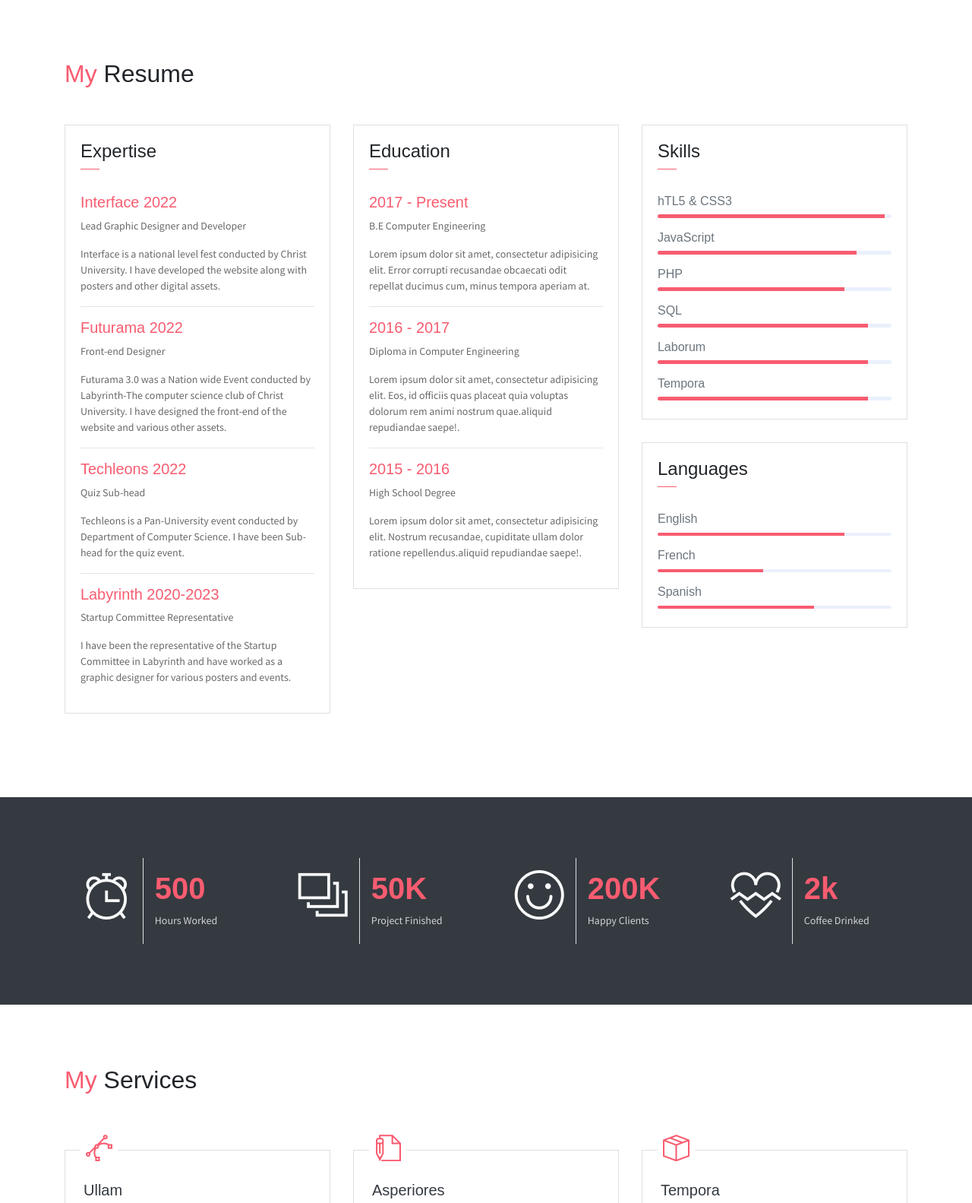
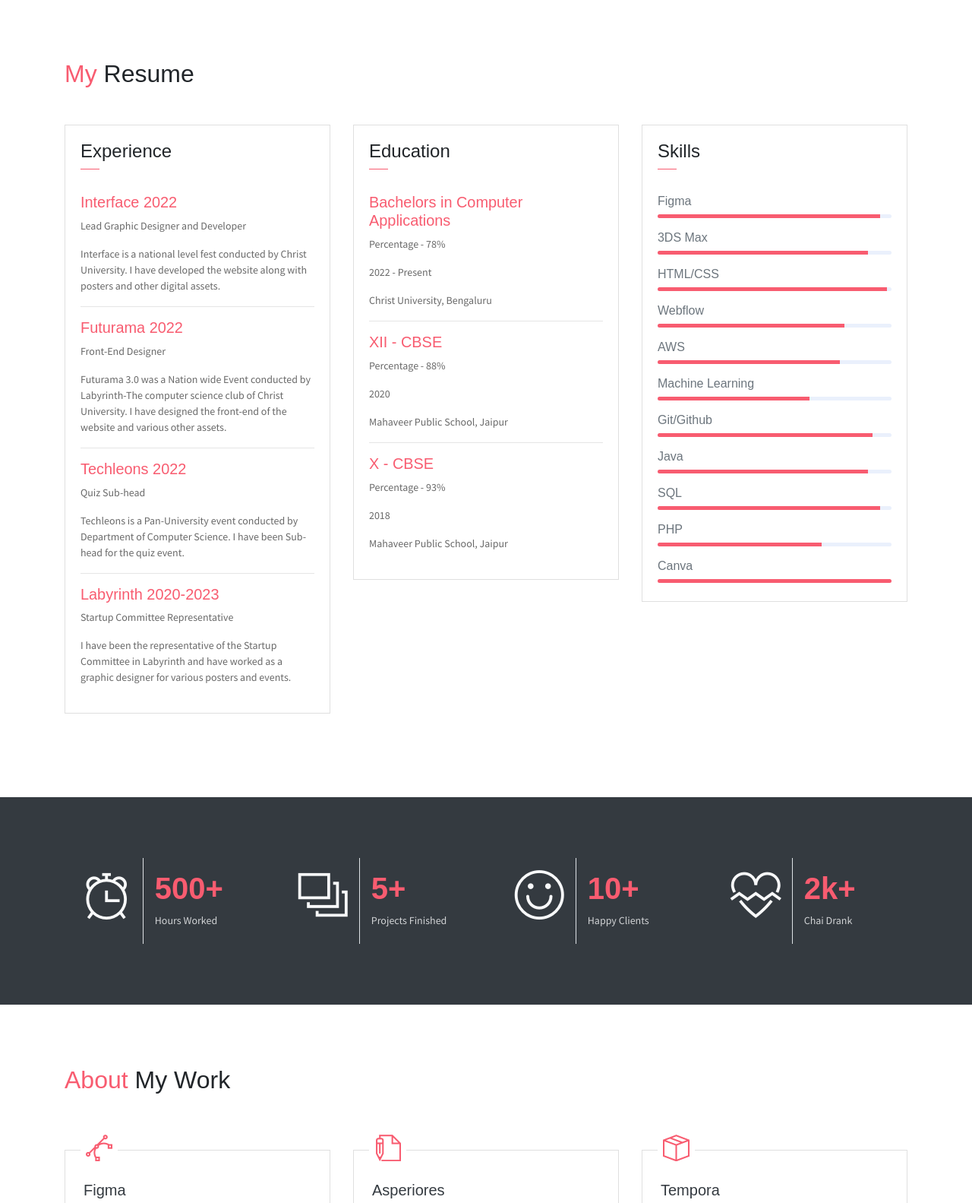
Before and after one commit to Akki-jain/portfolio.github.io, a plain HTML site: page index.html in a window 1280 px wide. Shown: the part 1217-2800 px from the top of the page at 76% size. Drawn offline with Linux system fonts and the light colour scheme; some packages are replaced by stand-ins of ours.

Commit message:
Added edu, exp, skills

```diff
--- a/index.html
+++ b/index.html
@@ -16,18 +16,18 @@
     <header class="header">
         <div class="container">
             <ul class="social-icons pt-3">
-                <li class="social-item"><a class="social-link text-light" href="#"><i class="ti-email" aria-hidden="true"></i></a></li>
-                <li class="social-item"><a class="social-link text-light" href="#"><i class="ti-linkedin" aria-hidden="true"></i></a></li>
-                <li class="social-item"><a class="social-link text-light" href="#"><i class="ti-github" aria-hidden="true"></i></a></li>
-                <li class="social-item"><a class="social-link text-light" href="#"><i class="ti-twitter" aria-hidden="true"></i></a></li>
+                <li class="social-item"><a class="social-link text-light" href="mailto:jainakshat75@gmail.com"><i class="ti-email" aria-hidden="true"></i></a></li>
+                <li class="social-item"><a class="social-link text-light" href="https://www.linkedin.com/in/akshat-jain-0713a51b9/"><i class="ti-linkedin" aria-hidden="true"></i></a></li>
+                <li class="social-item"><a class="social-link text-light" href="https://github.com/Akki-jain"><i class="ti-github" aria-hidden="true"></i></a></li>
+                <li class="social-item"><a class="social-link text-light" href="https://twitter.com/Akkiprime"><i class="ti-twitter" aria-hidden="true"></i></a></li>
                 <!-- <li class="social-item"><a class="social-link text-light" href="#"><i class="ti-google" aria-hidden="true"></i></a></li> -->
-                <li class="social-item"><a class="social-link text-light" href="#"><i class="ti-instagram" aria-hidden="true"></i></a></li>
+                <li class="social-item"><a class="social-link text-light" href="https://www.instagram.com/the_traiders_india/"><i class="ti-instagram" aria-hidden="true"></i></a></li>
             </ul>
             <div class="header-content">
                 <h4 class="header-subtitle" >Hello, I am</h4>
                 <h1 class="header-title">Akshat Jain</h1>
                 <h6 class="header-mono" >Frond end Designer | Developer</h6>
-                <button class="btn btn-primary btn-rounded"><i class="ti-printer pr-2"></i>Print Resume</button>
+                <button class="btn btn-primary btn-rounded"><i class="ti-printer pr-2"></i> <a href="https://drive.google.com/file/d/1jeQu-GLsTivpmxtu48dQaF2lhERujATQ/view?usp=sharing" style = "text-decoration: none; color:white;">Print Resume</a></button>
             </div>
         </div>
     </header>
@@ -76,7 +76,7 @@
                 <span class="line mb-5"></span>
                 <h5 class="mb-3">A Web Designer / Developer Located In Bengaluru, India</h5>
                 <p class="mt-20">I design using Figma, Webflow, and much more...</p>
-                <button class="btn btn-outline-danger"><i class="icon-down-circled2 "></i>Download My CV</button>
+                <button class="btn btn-outline-danger"><i class="icon-down-circled2 "></i><a href="https://drive.google.com/file/d/1jeQu-GLsTivpmxtu48dQaF2lhERujATQ/view?usp=sharing" style = "text-decoration: none; ">Download My CV</a></button>
             </div>
             <div class="col-lg-4 about-card">
                 <h3 class="font-weight-light">Personal Info</h3>
@@ -89,12 +89,12 @@
                     <li><span>Address</span> : 502 Malabar Plaza, SG Palya, Bengaluru</li>
                 </ul>
                 <ul class="social-icons pt-3">
-                    <li class="social-item"><a class="social-link" href="#"><i class="ti-linkedin" aria-hidden="true"></i></a></li>
-                    <li class="social-item"><a class="social-link" href="#"><i class="ti-email" aria-hidden="true"></i></a></li>
-                    <li class="social-item"><a class="social-link" href="#"><i class="ti-twitter" aria-hidden="true"></i></a></li>
-                    <!-- <li class="social-item"><a class="social-link" href="#"><i class="ti-google" aria-hidden="true"></i></a></li> -->
-                    <li class="social-item"><a class="social-link" href="#"><i class="ti-instagram" aria-hidden="true"></i></a></li>
-                    <li class="social-item"><a class="social-link" href="#"><i class="ti-github" aria-hidden="true"></i></a></li>
+                    <li class="social-item"><a class="social-link" href="mailto:jainakshat75@gmail.com"><i class="ti-email" aria-hidden="true"></i></a></li>
+                <li class="social-item"><a class="social-link" href="https://www.linkedin.com/in/akshat-jain-0713a51b9/"><i class="ti-linkedin" aria-hidden="true"></i></a></li>
+                <li class="social-item"><a class="social-link" href="https://github.com/Akki-jain"><i class="ti-github" aria-hidden="true"></i></a></li>
+                <li class="social-item"><a class="social-link" href="https://twitter.com/Akkiprime"><i class="ti-twitter" aria-hidden="true"></i></a></li>
+                <!-- <li class="social-item"><a class="social-link" href="#"><i class="ti-google" aria-hidden="true"></i></a></li> -->
+                <li class="social-item"><a class="social-link" href="https://www.instagram.com/the_traiders_india/"><i class="ti-instagram" aria-hidden="true"></i></a></li>
                 </ul>
             </div>
             <div class="col-lg-4 about-card">
@@ -137,7 +137,7 @@
                     <div class="card">
                        <div class="card-header">
                             <div class="mt-2">
-                                <h4>Expertise</h4>
+                                <h4>Experience</h4>
                                 <span class="line"></span>
                             </div>
                         </div>
@@ -147,7 +147,7 @@
                             <P class="subtitle">Interface is a national level fest conducted by Christ University. I have developed the website along with posters and other digital assets.</P>
                             <hr>
                             <h6 class="title text-danger">Futurama 2022</h6>
-                            <P>Front-end Designer</P>
+                            <P>Front-End Designer</P>
                             <P class="subtitle">Futurama 3.0 was a Nation wide Event conducted by Labyrinth-The computer science club of Christ University. I have designed the front-end of the website and various other assets.</P>
                             <hr>
                             <h6 class="title text-danger">Techleons 2022</h6>
@@ -169,17 +169,20 @@
                             </div>
                         </div>
                         <div class="card-body">
-                            <h6 class="title text-danger">2017 - Present</h6>
-                            <P>B.E Computer Engineering</P>
-                            <P class="subtitle">Lorem ipsum dolor sit amet, consectetur adipisicing elit. Error corrupti recusandae obcaecati odit repellat ducimus cum, minus tempora aperiam at.</P>
+                            <h6 class="title text-danger">Bachelors in Computer Applications</h6>
+                            <P>Percentage - 78%</P>
+                            <P>2022 - Present</P>
+                            <P class="subtitle">Christ University, Bengaluru</P>
                             <hr>
-                            <h6 class="title text-danger">2016 - 2017</h6>
-                            <P>Diploma in Computer Engineering</P>
-                            <P class="subtitle">Lorem ipsum dolor sit amet, consectetur adipisicing elit. Eos, id officiis quas placeat quia voluptas dolorum rem animi nostrum quae.aliquid repudiandae saepe!.</P>
+                            <h6 class="title text-danger">XII - CBSE</h6>
+                            <P>Percentage - 88%</P>
+                            <P>2020</P>
+                            <P class="subtitle">Mahaveer Public School, Jaipur</P>
                             <hr>
-                            <h6 class="title text-danger">2015 - 2016</h6>
-                            <P>High School Degree</P>
-                            <P class="subtitle">Lorem ipsum dolor sit amet, consectetur adipisicing elit. Nostrum recusandae, cupiditate ullam dolor ratione repellendus.aliquid repudiandae saepe!.</P>
+                            <h6 class="title text-danger">X - CBSE</h6>
+                            <P>Percentage - 93%</P>
+                            <P>2018</P>
+                            <P class="subtitle">Mahaveer Public School, Jaipur</P>
 
                         </div>
                     </div>
@@ -193,33 +196,53 @@
                             </div>
                         </div>
                         <div class="card-body pb-2">
-                           <h6>hTL5 &amp; CSS3</h6>
+                            <h6>Figma</h6>
                             <div class="progress mb-3">
-                                <div class="progress-bar bg-danger" role="progressbar" style="width: 97%" aria-valuenow="25" aria-valuemin="0" aria-valuemax="100"></div>
+                                <div class="progress-bar bg-danger" role="progressbar" style="width: 95%" aria-valuenow="25" aria-valuemin="0" aria-valuemax="100"></div>
                             </div>
-                            <h6>JavaScript</h6>
+                            <h6>3DS Max</h6>
                             <div class="progress mb-3">
-                                <div class="progress-bar bg-danger" role="progressbar" style="width: 85%" aria-valuenow="25" aria-valuemin="0" aria-valuemax="100"></div>
+                                <div class="progress-bar bg-danger" role="progressbar" style="width: 90%" aria-valuenow="75" aria-valuemin="0" aria-valuemax="100"></div>
+                            </div>
+                            <h6>HTML/CSS</h6>
+                            <div class="progress mb-3">
+                                <div class="progress-bar bg-danger" role="progressbar" style="width: 98%" aria-valuenow="50" aria-valuemin="0" aria-valuemax="100"></div>
+                            </div>
+                            <h6>Webflow</h6>
+                            <div class="progress mb-3">
+                                <div class="progress-bar bg-danger" role="progressbar" style="width: 80%" aria-valuenow="75" aria-valuemin="0" aria-valuemax="100"></div>
+                            </div>
+                            <h6>AWS</h6>
+                            <div class="progress mb-3">
+                                 <div class="progress-bar bg-danger" role="progressbar" style="width: 78%" aria-valuenow="25" aria-valuemin="0" aria-valuemax="100"></div>
+                            </div>
+                            <h6>Machine Learning</h6>
+                            <div class="progress mb-3">
+                                 <div class="progress-bar bg-danger" role="progressbar" style="width: 65%" aria-valuenow="25" aria-valuemin="0" aria-valuemax="100"></div>
+                            </div>
+                            <h6>Git/Github</h6>
+                            <div class="progress mb-3">
+                                <div class="progress-bar bg-danger" role="progressbar" style="width: 92%" aria-valuenow="75" aria-valuemin="0" aria-valuemax="100"></div>
+                            </div>
+                            <h6>Java</h6>
+                            <div class="progress mb-3">
+                                <div class="progress-bar bg-danger" role="progressbar" style="width: 90%" aria-valuenow="75" aria-valuemin="0" aria-valuemax="100"></div>
+                            </div>
+                            <h6>SQL</h6>
+                            <div class="progress mb-3">
+                                <div class="progress-bar bg-danger" role="progressbar" style="width: 95%" aria-valuenow="75" aria-valuemin="0" aria-valuemax="100"></div>
                             </div>
                             <h6>PHP</h6>
                             <div class="progress mb-3">
-                                <div class="progress-bar bg-danger" role="progressbar" style="width: 80%" aria-valuenow="50" aria-valuemin="0" aria-valuemax="100"></div>
+                                <div class="progress-bar bg-danger" role="progressbar" style="width: 70%" aria-valuenow="50" aria-valuemin="0" aria-valuemax="100"></div>
                             </div>
-                            <h6>SQL</h6>
+                            <h6>Canva</h6>
                             <div class="progress mb-3">
-                                <div class="progress-bar bg-danger" role="progressbar" style="width: 90%" aria-valuenow="75" aria-valuemin="0" aria-valuemax="100"></div>
-                            </div>
-                            <h6>Laborum</h6>
-                            <div class="progress mb-3">
-                                <div class="progress-bar bg-danger" role="progressbar" style="width: 90%" aria-valuenow="75" aria-valuemin="0" aria-valuemax="100"></div>
-                            </div>
-                            <h6>Tempora</h6>
-                            <div class="progress mb-3">
-                                <div class="progress-bar bg-danger" role="progressbar" style="width: 90%" aria-valuenow="75" aria-valuemin="0" aria-valuemax="100"></div>
+                                <div class="progress-bar bg-danger" role="progressbar" style="width: 100%" aria-valuenow="75" aria-valuemin="0" aria-valuemax="100"></div>
                             </div>
                         </div>
                     </div>
-                    <div class="card">
+                    <!-- <div class="card">
                        <div class="card-header">
                             <div class="pull-left">
                                 <h4 class="mt-2">Languages</h4>
@@ -240,7 +263,7 @@
                                 <div class="progress-bar bg-danger" role="progressbar" style="width: 67%" aria-valuenow="50" aria-valuemin="0" aria-valuemax="100"></div>
                             </div>
                         </div>
-                    </div>
+                    </div> -->
                 </div>
             </div>
         </div>
@@ -255,7 +278,7 @@
                             <div class="m-auto"><i class="ti-alarm-clock icon-xl"></i></div>
                         </div>
                         <div class="col-7 text-left py-3">
-                            <h1 class="text-danger font-weight-bold font40">500</h1>
+                            <h1 class="text-danger font-weight-bold font40">500+</h1>
                             <p class="text-light mb-1">Hours Worked</p>
                         </div>
                     </div>
@@ -266,8 +289,8 @@
                             <div class="m-auto"><i class="ti-layers-alt icon-xl"></i></div>
                         </div>
                         <div class="col-7 text-left py-3">
-                            <h1 class="text-danger font-weight-bold font40">50K</h1>
-                            <p class="text-light mb-1">Project Finished</p>
+                            <h1 class="text-danger font-weight-bold font40">5+</h1>
+                            <p class="text-light mb-1">Projects Finished</p>
                         </div>
                     </div>
                 </div>
@@ -277,7 +300,7 @@
                             <div class="m-auto"><i class="ti-face-smile icon-xl"></i></div>
                         </div>
                         <div class="col-7 text-left py-3">
-                            <h1 class="text-danger font-weight-bold font40">200K</h1>
+                            <h1 class="text-danger font-weight-bold font40">10+</h1>
                             <p class="text-light mb-1">Happy Clients</p>
                         </div>
                     </div>
@@ -288,8 +311,8 @@
                             <div class="m-auto"><i class="ti-heart-broken icon-xl"></i></div>
                         </div>
                         <div class="col-7 text-left py-3">
-                            <h1 class="text-danger font-weight-bold font40">2k</h1>
-                            <p class="text-light mb-1">Coffee Drinked</p>
+                            <h1 class="text-danger font-weight-bold font40">2k+</h1>
+                            <p class="text-light mb-1">Chai Drank</p>
                         </div>
                     </div>
                 </div>
@@ -299,7 +322,7 @@
 
     <section class="section" id="service">
         <div class="container">
-            <h2 class="mb-5 pb-4"><span class="text-danger">My</span> Services</h2>
+            <h2 class="mb-5 pb-4"><span class="text-danger">About</span> My Work</h2>
             <div class="row">
                 <div class="col-md-4 col-sm-6">
                     <div class="card mb-5">
@@ -307,7 +330,7 @@
                             <i class="ti-vector text-danger" aria-hidden="true"></i>
                         </div>
                         <div class="card-body px-4 py-3">
-                            <h5 class="mb-3 card-title text-dark">Ullam</h5>
+                            <h5 class="mb-3 card-title text-dark">Figma</h5>
                             <P class="subtitle">Lorem ipsum dolor sit amet, consectetur adipisicing elit. Ullam commodi provident, dolores reiciendis enim pariatur error optio, tempora ex, nihil nesciunt! In praesentium sunt commodi, unde ipsam ex veritatis laboriosam dolor asperiores suscipit blanditiis, dignissimos quos nesciunt nulla aperiam officia.</P>
                         </div>
                     </div>
@@ -643,7 +666,7 @@
             <div class="row">
                 <div class="blog-card">
                     <div class="img-holder">
-                        <img src="assets/imgs/blog1.jpg" alt="Download free bootstrap 4 landing page, free boootstrap 4 templates, Download free bootstrap 4.1 landing page, free boootstrap 4.1.1 templates, meyawo Landing page">
+                        <img src="assets/imgs/blog1.jpg" alt="image">
                     </div>
                     <div class="content-holder">
                         <h6 class="title">Consectetur adipisicing elit</h6>
@@ -666,7 +689,7 @@
                 <!-- blog-card -->
                 <div class="blog-card">
                     <div class="img-holder">
-                        <img src="assets/imgs/blog2.jpg" alt="Download free bootstrap 4 landing page, free boootstrap 4 templates, Download free bootstrap 4.1 landing page, free boootstrap 4.1.1 templates, meyawo Landing page">
+                        <img src="assets/imgs/blog2.jpg" alt="image">
                     </div>
                     <div class="content-holder">
                         <h6 class="title">Explicabo illo</h6>
@@ -685,7 +708,7 @@
                 <!-- blog-card -->
                 <div class="blog-card">
                     <div class="img-holder">
-                        <img src="assets/imgs/blog3.jpg" alt="Download free bootstrap 4 landing page, free boootstrap 4 templates, Download free bootstrap 4.1 landing page, free boootstrap 4.1.1 templates, meyawo Landing page">
+                        <img src="assets/imgs/blog3.jpg" alt="image">
                     </div>
                     <div class="content-holder">
                         <h4 class="title">Porro Quisqua</h4>
@@ -706,7 +729,7 @@
         </div>
     </section>
 
-    <div class="section contact" id="contact">
+    <div class="section contact" id="contact" style="background-color:darkslategray;">
         <div id="map" class="map"></div>
         <div class="container">
             <div class="row">
@@ -772,7 +795,7 @@
     <footer class="footer py-3">
         <div class="container">
             <p class="small mb-0 text-light">
-                &copy; <script>document.write(new Date().getFullYear())</script> Created With <i class="ti-heart text-danger"></i> By <a href="http://sites.google.com/view/akshat-jain" target="_blank"><span class="text-danger" title="Akshat Jain">Akshat Jain</span></a>
+                &copy; <script>document.write(new Date().getFullYear())</script> Created With &ensp; <i class="ti-heart text-danger"></i>&ensp; By &ensp; <a href="http://sites.google.com/view/akshat-jain" target="_blank"><span class="text-danger" title="Akshat Jain">Akshat Jain</span></a>
             </p>
         </div>
     </footer>
@@ -788,8 +811,7 @@
     <script src="assets/vendors/isotope/isotope.pkgd.js"></script>
 
     <!-- Google mpas -->
-    <script async defer src="https://maps.googleapis.com/maps/api/js?key=AIzaSyCtme10pzgKSPeJVJrG1O3tjR6lk98o4w8&callback=initMap"></script>
-
+    <!-- <script async defer src="https://maps.googleapis.com/maps/api/js?key=AIzaSyCtme10pzgKSPeJVJrG1O3tjR6lk98o4w8&callback=initMap"></script> -->
     <!-- JohnDoe js -->
     <script src="assets/js/johndoe.js"></script>
 
```
